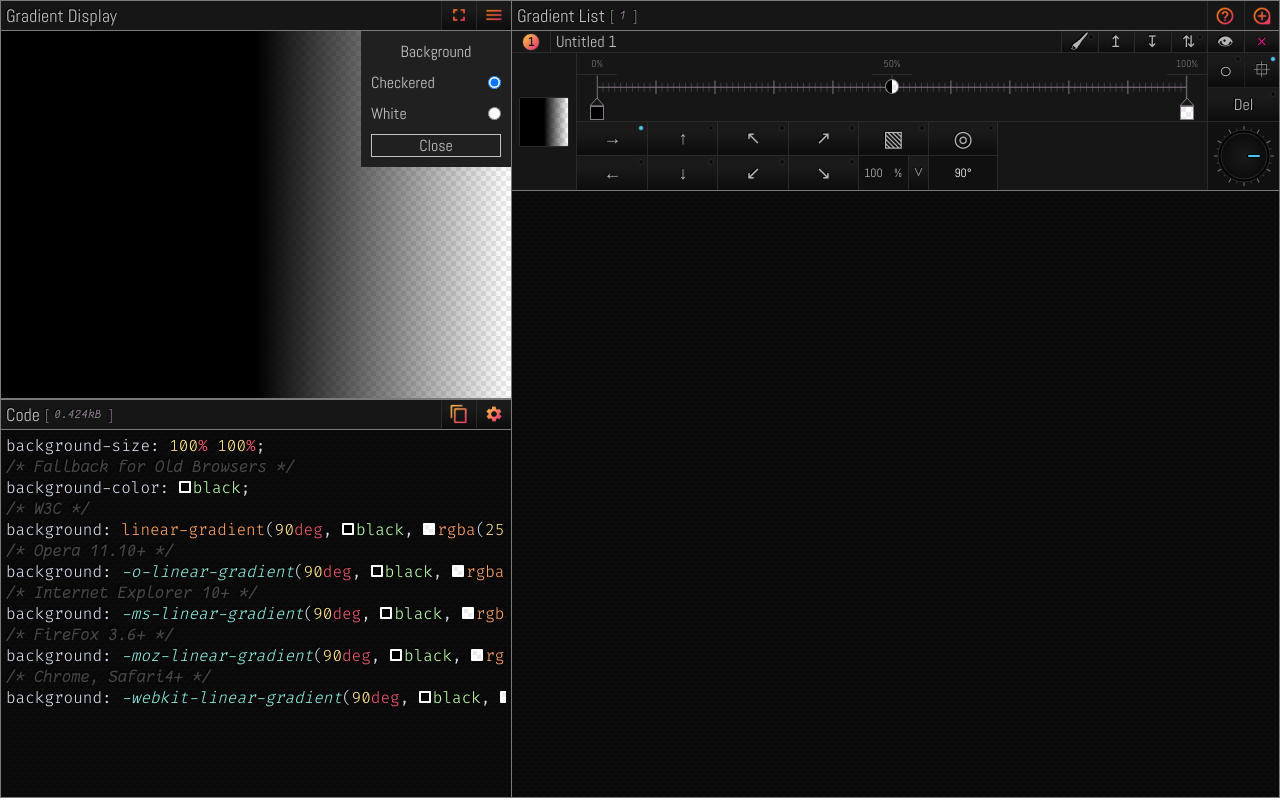
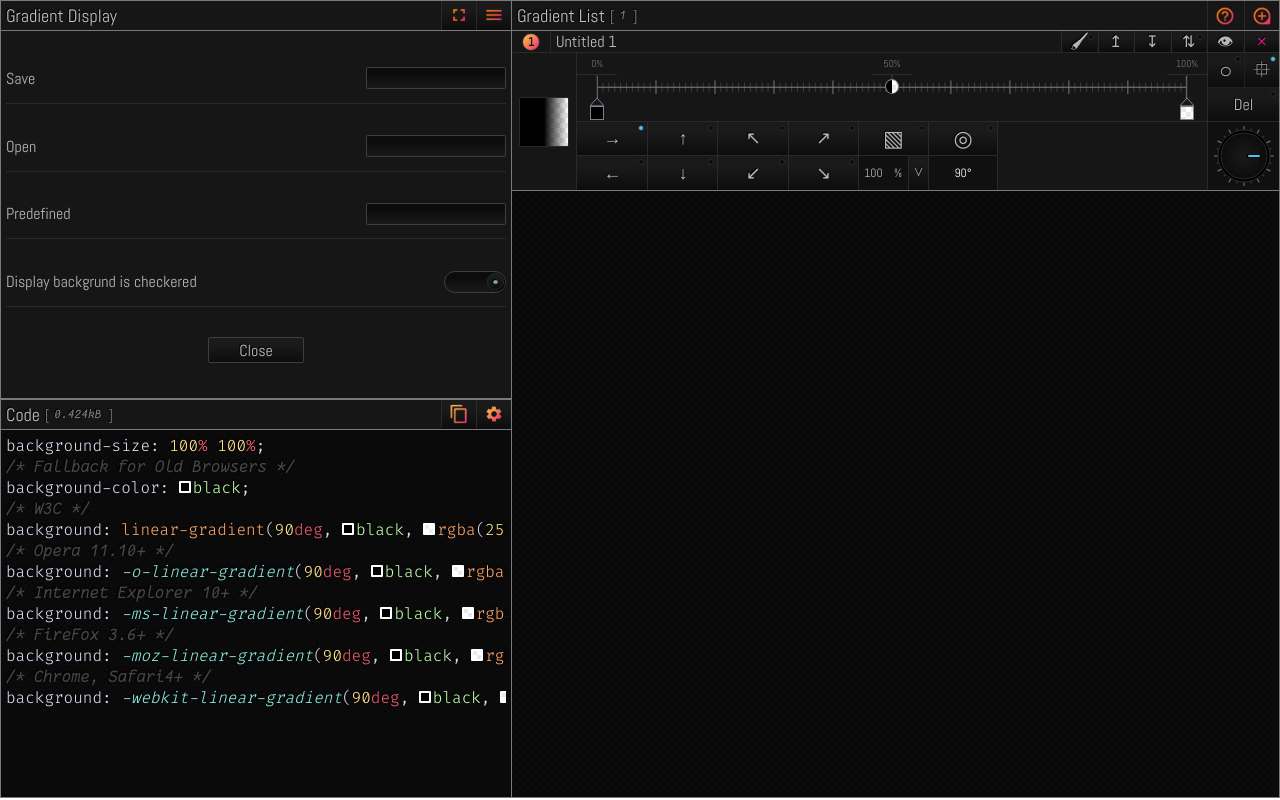
Before and after one commit to tschiboka/colorpicker, a React (Create React App) app: page / in a window 1280 px wide. Both pictures are taken after a click on the button 493 px from the left and 15 px from the top of the page. Built offline with nearby package versions, Linux system fonts and the light colour scheme.

Commit message:
basic layout of main menu

```diff
--- a/src/App.js
+++ b/src/App.js
@@ -163,7 +163,7 @@ export default class App extends Component {
 
 
 
-  setCheckeredDisplay(checkered) { this.setState({ ...this.state, checkered }); }
+  setCheckeredDisplay(checkered) { console.log(checkered); this.setState({ ...this.state, checkered }); }
 
 
 
--- a/src/Components/CodeSettings/CodeSettings.js
+++ b/src/Components/CodeSettings/CodeSettings.js
@@ -68,28 +68,28 @@ export function CodeSettings(props) {
                     <button
                         title="Opera"
                         onClick={() => handlePrefixOnClick("-o-")}>
-                        -o-
+                        o
                         <div className={isActivePrefix("-o-")}></div>
                     </button>
 
                     <button
                         title="Internet Explorer"
                         onClick={() => handlePrefixOnClick("-ms-")}>
-                        -ms-
+                        ms
                         <div className={isActivePrefix("-ms-")}></div>
                     </button>
 
                     <button
                         title="Firefox"
                         onClick={() => handlePrefixOnClick("-moz-")}>
-                        -moz-
+                        moz
                         <div className={isActivePrefix("-moz-")}></div>
                     </button>
 
                     <button
                         title="Safari, Chrome, Android, iOS"
                         onClick={() => handlePrefixOnClick("-webkit-")}>
-                        -webkit-
+                        webkit
                         <div className={isActivePrefix("-webkit-")}></div>
                     </button>
 
@@ -136,7 +136,7 @@ export function CodeSettings(props) {
 
             <div>
                 <p>Allow hex short-hand:
-                    <span> eg.: #ff6600 - #f60</span>
+                    <span> eg.: #FF6600 - #F60</span>
                 </p>
 
                 <ToggleButton
@@ -148,7 +148,7 @@ export function CodeSettings(props) {
 
             <div>
                 <p>css color names:
-                    <span> eg.: #ffffff - white</span>
+                    <span> eg.: #FFFFFF - white</span>
                 </p>
 
                 <ToggleButton
--- a/src/Components/LengthInput/LengthInput.scss
+++ b/src/Components/LengthInput/LengthInput.scss
@@ -114,8 +114,10 @@
         border-radius: $borderRadius;
         border: $tertiaryBorder;
         color: $warningTextColor;
+        font-family: "Fantasque";
         font-style: italic;
-        font-size: $medFont;
+        font-size: $smlFont;
+        text-shadow: -1px -1px 1px black;
         z-index: 10;
     }
 }
--- a/src/Components/MainMenu/MainMenu.js
+++ b/src/Components/MainMenu/MainMenu.js
@@ -1,55 +1,44 @@
 import React, { Component } from 'react';
+import { ToggleButton } from "../ToggleButton/ToggleButton";
 import "./MainMenu.scss";
 
 
 
 export default class MainMenu extends Component {
-    componentDidMount() {
-        const radioName = this.props.bgIsCheckered ? "checkered" : "white";
-        console.log(this.props.bgIsCheckered, radioName);
-        document.getElementById(`MainMenu__radio--${radioName}`).checked = true;
-    }
-
-
-
     render() {
         return (
             <div className="MainMenu">
-                <h2>Background</h2>
+                <div>
+                    <p>Save</p>
+
+                    <input type="text" name="" id="" />
+                </div>
 
                 <div>
-                    <div>
-                        <label
-                            htmlFor="MainMenu__radio--checkered"
-                            title="checkered background"
-                        >Checkered</label>
+                    <p>Open</p>
 
-                        <input
-                            id="MainMenu__radio--checkered"
-                            type="radio"
-                            name="result-display-bg"
-                            title="checkered background"
-                            onChange={() => this.props.changeDisplayBg(true)}
-                        />
-                    </div>
-
-                    <div>
-                        <label
-                            htmlFor="MainMenu__radio--white"
-                            title="white background"
-                        >White</label>
-
-                        <input
-                            id="MainMenu__radio--white"
-                            type="radio"
-                            name="result-display-bg"
-                            title="white background"
-                            onChange={() => this.props.changeDisplayBg(false)}
-                        />
-                    </div>
+                    <input type="text" name="" id="" />
                 </div>
 
-                <button onClick={() => this.props.closeMenu()}>Close</button>
+                <div>
+                    <p>Predefined</p>
+
+                    <input type="text" />
+                </div>
+
+                <div>
+                    <p>Display backgrund is checkered</p>
+
+                    <ToggleButton
+                        on={this.props.checkered}
+                        handleOnClick={() => this.props.setCheckered(!this.props.checkered)}
+                    />
+
+                </div>
+
+                <div>
+                    <button onClick={() => this.props.closeMenu()}>Close</button>
+                </div>
             </div>
         )
     }
--- a/src/Components/MainMenu/MainMenu.scss
+++ b/src/Components/MainMenu/MainMenu.scss
@@ -2,36 +2,86 @@
 
 .MainMenu {
     position: absolute;
-    right: 0;
     top: 0;
-    width: 30%;
-    min-width: 120px    ;
-    max-width: 150px;
-    padding: 10px;
-    background: #202020;
-    color: $primaryTextColor;
+    left: 0;
+    width: 100%;
+    height: 100%;
+    padding: 5px;
     display: flex;
+    justify-content: space-evenly;
     flex-direction: column;
-    h2 {
-        font-size: $medFont;
-        text-align: center;
-    }
-    div {
-        padding: 5px 0;
-    }
-    div div {
+    overflow-y: auto;
+    background: $secondaryBackgroundColor;
+    & > div {
+        width: 100%;
+        height: 14%;
+        border-bottom: $tertiaryBorder;
         display: flex;
-        justify-content: space-between;
-        &:hover { background: $buttonHoverBackgroundColor; }
-        label {
-            cursor: pointer;
+        justify-content: space-around;
+        align-items: center;
+        &:last-child {
+            border: none;
+            button {
+                padding: 2px 30px;
+            }
         }
     }
+    p {
+        color: $secondaryTextColor;
+        font-size: $medFont;
+        width: 100%;
+    }
     button {
+        position: relative;
+        height: 26px;
+        padding: 0 10px;
+        background: transparent;
+        background: $buttonGradient;
+        color: $primaryTextColor;
         font-size: $medFont;
-        border: 1px solid $primaryTextColor;
-        background: transparent;
-        color: $primaryTextColor;
-        &:hover { background: $buttonHoverBackgroundColor; }
+        border: $secondaryBorder;
+        border-radius: $borderRadius;
+        text-shadow: -1px -1px black;
+        cursor: pointer;
+        &:hover {
+            background: $buttonHoverBackgroundColor;
+            background: $buttonGradientHover;
+            color: $activeButtonTextColor;
+            text-shadow: 1px 1px black;
+        }
+    }
+    span {
+        color: $tertiaryTextColor;
+        font-size: $xsmFont;
+    }
+    input {
+        max-width: 140px;
+        height: 22px;
+        padding-right: 5px;
+        background: $buttonGradientHover;
+        color: $secondaryTextColor;
+        border-radius: $borderRadius;
+        border: $secondaryBorder;
+        text-align: right;
+        font-size: $smlFont;
     }
 }
+
+
+
+@media only screen and (max-width: 500px) {
+    .CodeSettings {
+           h1 {
+               font-size: $medFont;
+           }
+           button {
+               font-size: $xsmFont;
+           }
+           p {
+              font-size: $smlFont;
+           }
+           span {
+               font-size: $xxsFont;
+           }
+       }
+   }
--- a/src/Components/ResultDisplay/ResultDisplay.js
+++ b/src/Components/ResultDisplay/ResultDisplay.js
@@ -26,10 +26,6 @@ export default class ResultDisplay extends Component {
         const whiteStyle = { backgroundColor: "white" };
         return isCheckered ? checkeredStyle : whiteStyle;
     }
-
-
-
-    changeDisplayBg(checkered) { this.props.setCheckered(checkered); }
 
 
 
@@ -88,8 +84,8 @@ export default class ResultDisplay extends Component {
 
                         {this.state.menuIsOpen && (
                             <MainMenu
-                                bgIsCheckered={this.props.checkered}
-                                changeDisplayBg={this.changeDisplayBg.bind(this)}
+                                checkered={this.props.checkered}
+                                setCheckered={this.props.setCheckered}
                                 closeMenu={this.closeMenu.bind(this)}
                             />
                         )}
```
Also changed, not shown: src/Components/CodeSettings/CodeSettings.scss (indentation only).
